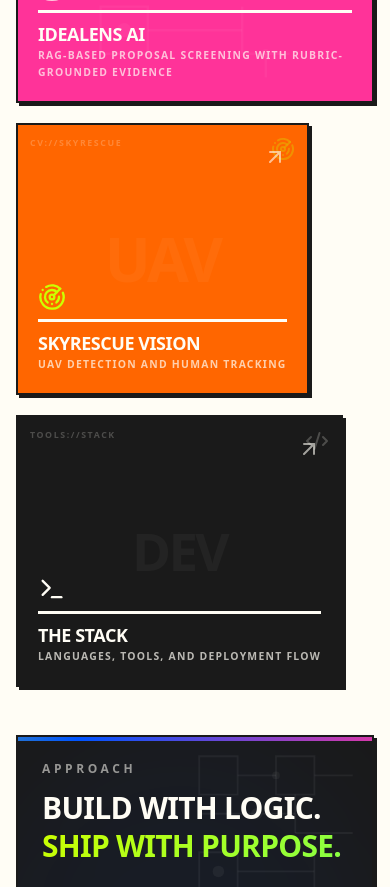
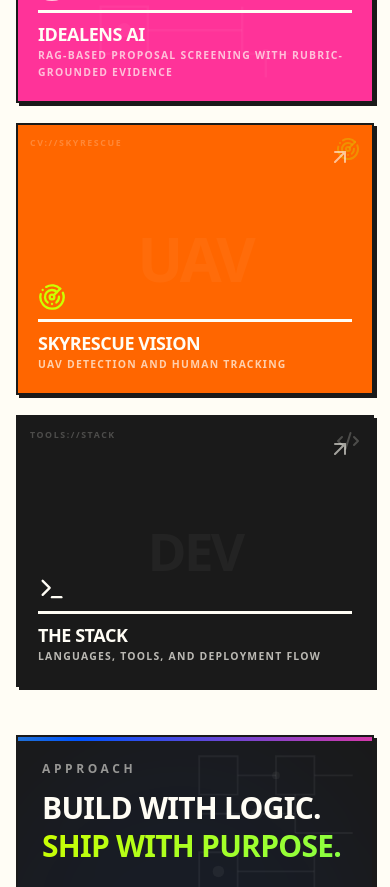
Before and after one commit to Suparnnayak/Porfolio, a Next.js app: page / in a window 390 px wide. Shown: the part 3660-4547 px from the top of the page. Built offline with nearby package versions, Linux system fonts and the light colour scheme; no server answers.

Commit message:
improved the project responsiveness

```diff
--- a/components/ui/BentoGrid.tsx
+++ b/components/ui/BentoGrid.tsx
@@ -86,7 +86,7 @@ export const BentoGridItem = ({
             onMouseMove={handleMouseMove}
             onMouseLeave={handleMouseLeave}
             className={cn(
-                "row-span-1 relative overflow-hidden group neo-card h-full min-h-[15rem] sm:min-h-[16rem] md:min-h-0 flex flex-col justify-between p-5 md:p-6 cursor-pointer neo-glow perspective-1000",
+                "row-span-1 relative overflow-hidden group neo-card w-full h-full min-h-[15rem] sm:min-h-[16rem] md:min-h-0 flex flex-col justify-between p-5 md:p-6 cursor-pointer neo-glow perspective-1000",
                 bgColor,
                 textColor,
                 className
@@ -126,7 +126,7 @@ export const BentoGridItem = ({
 
     if (href) {
         return (
-            <Link href={href} className="flex h-full w-full">
+            <Link href={href} className="block h-full w-full">
                 {content}
             </Link>
         );
```
